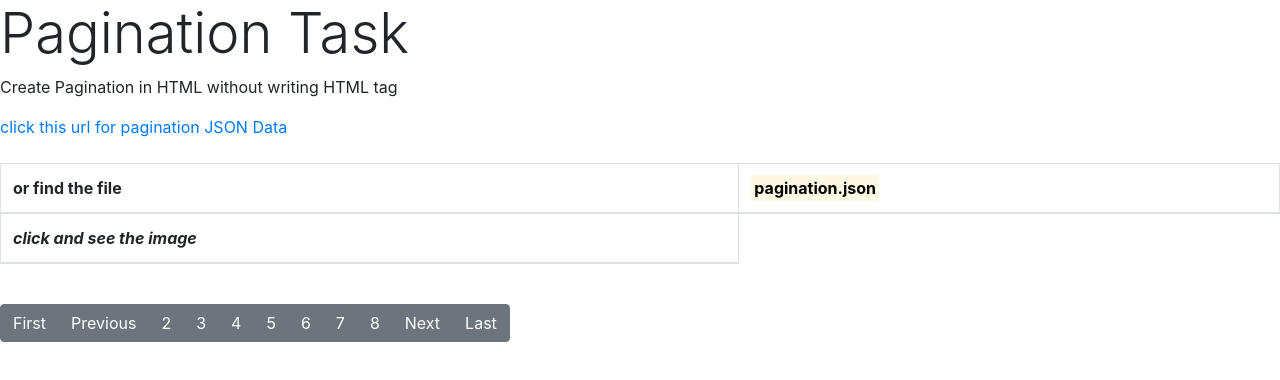
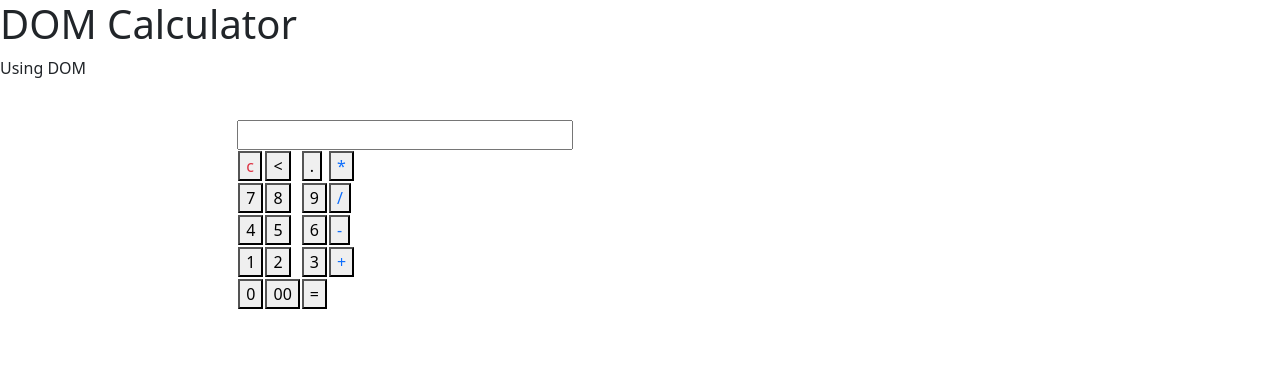
Before and after one commit to Reshma2996/Question1, a plain HTML site: page index.html in a window 1280 px wide. Drawn offline with nearby package versions, Linux system fonts and the light colour scheme.

Commit message:
changed the code

```diff
--- a/index.html
+++ b/index.html
@@ -2,77 +2,17 @@
 <html lang="en">
 <head>
     <meta charset="UTF-8">
+    <meta http-equiv="X-UA-Compatible" content="IE=edge">
     <meta name="viewport" content="width=device-width, initial-scale=1.0">
-    <link rel="stylesheet" href="https://cdn.jsdelivr.net/npm/bootstrap@4.5.3/dist/css/bootstrap.min.css" integrity="sha384-TX8t27EcRE3e/ihU7zmQxVncDAy5uIKz4rEkgIXeMed4M0jlfIDPvg6uqKI2xXr2" crossorigin="anonymous">
-    <title>Document</title>
-</head>
+    <title>Calculator</title>
+    <link href="https://cdn.jsdelivr.net/npm/bootstrap@5.1.3/dist/css/bootstrap.min.css" rel="stylesheet"
+        integrity="sha384-1BmE4kWBq78iYhFldvKuhfTAU6auU8tT94WrHftjDbrCEXSU1oBoqyl2QvZ6jIW3" crossorigin="anonymous">
+        <link rel="stylesheet" href="style.css">
+    </head>
 <body>
-    <h1 id ="title" class ="display-4"> </h1>
-
-    <p id = "description"> </p>
-
-    <div class="media position-relative">
-        <div class="media-body">
-          <a href="https://raw.githubusercontent.com/Rajavasanthan/jsondata/master/pagenation.json" target = _blank class="stretched-link">click this url for pagination JSON Data</a>
-        </div>
-
-      </div> <br>
-
-      <div class = "table-responsive" >
-        <table class = "table table-bordered">
-   <!-- <thead>
-       <tr>
-            <th>or find the file</th>
-            <th>pagination.json</th>
-        </tr>
-    </thead> -->
-
-    <!-- <table id="buttons" class="table table-bordered"> <!-- Added class="table table-bordered" to the table -->
-      <thead>
-        <tr>
-          <th>or find the file</th>
-          <th><mark>pagination.json</mark></th>
-        </tr>
-        <tr>
-          <th class ="font-italic">click and see the image</th>
-        </tr>
-      </thead>
-      </table>
-
-      </div>
-      <br>
-
-
-
-      <div class="btn-group" role="group" aria-label="Basic example">
-        <button type="button" class="btn btn-secondary">First</button>
-        <button type="button" class="btn btn-secondary">Previous</button>
-        <button type="button" class="btn btn-secondary">2</button>
-        <button type="button" class="btn btn-secondary">3</button>
-        <button type="button" class="btn btn-secondary">4</button>
-        <button type="button" class="btn btn-secondary">5</button>
-        <button type="button" class="btn btn-secondary">6</button>
-        <button type="button" class="btn btn-secondary">7</button>
-        <button type="button" class="btn btn-secondary">8</button>
-        <button type="button" class="btn btn-secondary">Next</button>
-        <button type="button" class="btn btn-secondary">Last</button>
-      </div>
-
-
-
-<script>
-    var title = document.getElementById('title')
-    title.innerText="Pagination Task"
-    var description = document.getElementById('description');
-    description.innerText= "Create Pagination in HTML without writing HTML tag"
-    var tableResponsive = document.querySelector('div.table-responsive');
-    var table = document.getElementById('table');
-    var buttons = document.getElementById('buttons');
-
-
-
-</script>
-      <!-- <script src="https://app.zenclass.in/sheets/v1/js/zen/suite/bundle.js"></script> -->
+    <script src="https://app.zenclass.in/sheets/v1/js/zen/suite/bundle.js"></script>
+    <script src="source.js"></script>
 
 </body>
+
 </html>
--- /dev/null
+++ b/source.js
@@ -0,0 +1,331 @@
+let h1_tit = document.createElement("h1")
+h1_tit.innerText = 'DOM Calculator'
+h1_tit.setAttribute("id", "title")
+document.body.appendChild(h1_tit)
+
+let des = document.createElement("p")
+des.innerText = "Using DOM"
+des.setAttribute("id", "description")
+document.body.appendChild(des)
+
+let main_table = document.createElement("div")
+main_table.setAttribute("id", "main_table")
+main_table.classList.add("container","mx-auto","col-lg-8","col-md-8","col-sm-8","px-4","py-4")
+document.body.appendChild(main_table)
+
+let result_bx = document.createElement("input")
+result_bx.setAttribute("id", "result")
+result_bx.classList.add("col-lg-5","col-sm-12","col-md-8")
+main_table.appendChild(result_bx)
+
+
+let tab=document.createElement("div")
+tab.classList.add("table-responsive")
+main_table.appendChild(tab)
+
+let table = document.createElement("table")
+table.setAttribute("id", "table")
+tab.appendChild(table)
+
+
+let tbody = document.createElement("tbody")
+tbody.setAttribute("id", "tbody")
+table.appendChild(tbody)
+
+
+let row_1 = document.createElement("tr")
+row_1.setAttribute("id", "row_1")
+tbody.appendChild(row_1)
+
+
+let td_1 = document.createElement("td")
+td_1.setAttribute("id", "td_11")
+row_1.appendChild(td_1)
+
+let clear_btn = document.createElement("button")
+clear_btn.setAttribute("id", "clear")
+clear_btn.setAttribute("onclick", "clearScreen()")
+clear_btn.classList.add("text-danger")
+clear_btn.innerText = ("c")
+td_1.appendChild(clear_btn)
+
+let td_2 = document.createElement("td")
+td_2.setAttribute("id", "td_2")
+row_1.appendChild(td_2)
+
+
+let clear_btn1 = document.createElement("button")
+clear_btn1.setAttribute("id", "clear")
+clear_btn1.innerText = "<"
+clear_btn1.setAttribute("onclick", "one_clear()")
+td_2.appendChild(clear_btn1)
+
+let td_3 = document.createElement("td")
+td_3.setAttribute("id", "td_3")
+row_1.appendChild(td_3)
+
+
+let dot_btn = document.createElement("button")
+dot_btn.setAttribute("id", "dot")
+dot_btn.innerText = "."
+dot_btn.setAttribute("onclick", "show('.')")
+td_3.appendChild(dot_btn)
+
+
+let td_4 = document.createElement("td")
+td_4.setAttribute("id", "td_4")
+row_1.appendChild(td_4)
+
+
+let mul_btn = document.createElement("button")
+mul_btn.setAttribute("id", "mul")
+mul_btn.innerText = ("*")
+mul_btn.classList.add("text-primary")
+mul_btn.setAttribute("onclick", "show('*')")
+td_4.appendChild(mul_btn)
+
+
+
+
+// row 2
+
+let row_2 = document.createElement("tr")
+row_2.setAttribute("id", "row_2")
+tbody.appendChild(row_2)
+
+let td_5 = document.createElement("td")
+td_5.setAttribute("id", "td_5")
+row_2.appendChild(td_5)
+
+let btn_7 = document.createElement("button")
+btn_7.setAttribute("id", "7")
+btn_7.setAttribute("onclick", "show('7')")
+btn_7.innerText = ("7")
+td_5.appendChild(btn_7)
+
+let td_6 = document.createElement("td")
+td_6.setAttribute("id", "td_6")
+row_2.appendChild(td_6)
+
+
+let btn_8 = document.createElement("button")
+btn_8.setAttribute("id", "8")
+btn_8.setAttribute("onclick", "show('8')")
+btn_8.setAttribute("class","btn_8")
+btn_8.innerText = ("8")
+td_6.appendChild(btn_8)
+
+
+let td_7 = document.createElement("td")
+td_7.setAttribute("id", "td_7")
+row_2.appendChild(td_7)
+
+
+let btn_9 = document.createElement("button")
+btn_9.setAttribute("id", "9")
+btn_9.innerText = ("9")
+btn_9.setAttribute("onclick", "show('9')")
+td_7.appendChild(btn_9)
+
+
+let td_8 = document.createElement("td")
+td_8.setAttribute("id", "td_8")
+row_2.appendChild(td_8)
+
+
+let divi_btn = document.createElement("button")
+divi_btn.setAttribute("id", "/")
+divi_btn.setAttribute("onclick", "show('/')")
+divi_btn.classList.add("text-primary")
+divi_btn.innerText = "/"
+td_8.appendChild(divi_btn)
+
+
+
+
+//row 3
+let row_3= document.createElement("tr")
+row_3.setAttribute("id", "row_3")
+tbody.appendChild(row_3)
+
+
+let td_9 = document.createElement("td")
+td_9.setAttribute("id", "td_9")
+row_3.appendChild(td_9)
+
+let btn_4 = document.createElement("button")
+btn_4.setAttribute("id", "4")
+btn_4.setAttribute("onclick", "show('4')")
+btn_4.innerText = ("4")
+td_9.appendChild(btn_4)
+
+
+let td_10 = document.createElement("td")
+td_10.setAttribute("id", "td_10")
+row_3.appendChild(td_10)
+
+let btn_5 = document.createElement("button")
+btn_5.setAttribute("id", "5")
+btn_5.setAttribute("onclick", "show('5')")
+btn_5.innerText = ("5")
+td_10.appendChild(btn_5)
+
+
+let td_11 = document.createElement("td")
+td_11.setAttribute("id", "td_11")
+row_3.appendChild(td_11)
+
+
+let btn_6 = document.createElement("button")
+btn_6.setAttribute("id", "6")
+btn_6.setAttribute("onclick", "show('6')")
+btn_6.innerText = "6"
+td_11.appendChild(btn_6)
+
+let td_12 = document.createElement("td")
+td_12.setAttribute("id", "td_12")
+row_3.appendChild(td_12)
+
+
+let sub_btn = document.createElement("button")
+sub_btn.setAttribute("id", "subtract")
+sub_btn.setAttribute("onclick", "show('-')")
+sub_btn.classList.add("text-primary")
+sub_btn.innerText = "-"
+td_12.appendChild(sub_btn)
+
+/// row 4
+let row_4 = document.createElement("tr")
+row_4.setAttribute("id", "row_4")
+tbody.appendChild(row_4)
+
+
+let td_13 = document.createElement("td")
+td_13.setAttribute("id", "td_13")
+row_4.appendChild(td_13)
+
+let btn_1 = document.createElement("button")
+btn_1.setAttribute("id", "1")
+btn_1.setAttribute("onclick", "show('1')")
+btn_1.innerText = "1"
+td_13.appendChild(btn_1)
+
+let td_14 = document.createElement("td")
+td_14.setAttribute("id", "td_14")
+row_4.appendChild(td_14)
+
+
+let btn_2 = document.createElement("button")
+btn_2.setAttribute("id", "2")
+btn_2.setAttribute("onclick", "show('2')")
+btn_2.innerText = "2"
+td_14.appendChild(btn_2)
+
+
+let td_15 = document.createElement("td")
+td_15.setAttribute("id", "td_15")
+row_4.appendChild(td_15)
+
+let btn_3 = document.createElement("button")
+btn_3.setAttribute("id", "3")
+btn_3.setAttribute("onclick", "show('3')")
+btn_3.innerText = ("3")
+td_15.appendChild(btn_3)
+
+let td_16 = document.createElement("td")
+td_16.setAttribute("id", "td_16")
+row_4.appendChild(td_16)
+
+
+let add_btn = document.createElement("button")
+add_btn.setAttribute("id", "add")
+add_btn.innerText = ("+")
+add_btn.setAttribute("onclick", "show('+')")
+add_btn.classList.add("text-primary")
+td_16.appendChild(add_btn)
+
+
+
+//row 5
+let row_5 = document.createElement("tr")
+row_5.setAttribute("id", "row_5")
+tbody.appendChild(row_5)
+
+
+let td_17 = document.createElement("td")
+td_17.setAttribute("id", "td_17")
+row_5.appendChild(td_17)
+
+let btn_0 = document.createElement("button")
+btn_0.setAttribute("id", "0")
+btn_0.setAttribute("onclick", "show('0')")
+btn_0.innerText = "0"
+td_17.appendChild(btn_0)
+
+let td_18 = document.createElement("td")
+td_18.setAttribute("id", "td_2")
+row_5.appendChild(td_18)
+
+
+let btn_00 = document.createElement("button")
+btn_00.setAttribute("id", "00")
+btn_00.setAttribute("onclick", "show('00')")
+btn_00.innerText = "00"
+td_18.appendChild(btn_00)
+
+
+let td19 = document.createElement("td")
+td19.setAttribute("id", "td19")
+td19.setAttribute("colspan", "2")
+row_5.appendChild(td19)
+
+
+let eq_btn = document.createElement("button")
+eq_btn.setAttribute("id", "equal")
+eq_btn.innerText = "="
+eq_btn.setAttribute("onclick", "calculate()")
+td19.appendChild(eq_btn)
+
+
+function show(value) {
+    document.getElementById("result").value += value;
+   }
+   function clearScreen() {
+    document.getElementById("result").value="";
+   }
+
+   function one_clear(){
+    document.getElementById("result").value="";
+   }
+
+   function calculate() {
+    var a = document.getElementById("result").value;
+    var r_val = equal(a);
+    document.getElementById("result").value = r_val;
+   }
+   function equal(a){
+    let val=a.split('')
+    if(val.includes('+')){
+        let x=val.join('')
+        let y=x.split('+')
+        return parseInt(y[0]) + parseInt(y[1])
+    }
+    if(val.includes('-')){
+        let x=val.join('')
+        let y=x.split('-')
+        return parseInt(y[0]) - parseInt(y[1])
+
+    }
+    if(val.includes('*')){
+        let x=val.join('')
+        let y=x.split('*')
+        return parseInt(y[0]) * parseInt(y[1])
+
+    }
+    if(val.includes('/')){
+        let x=val.join('')
+        let y=x.split('/')
+        return parseInt(y[0]) / parseInt(y[1])
+
+    }
+   }
```
